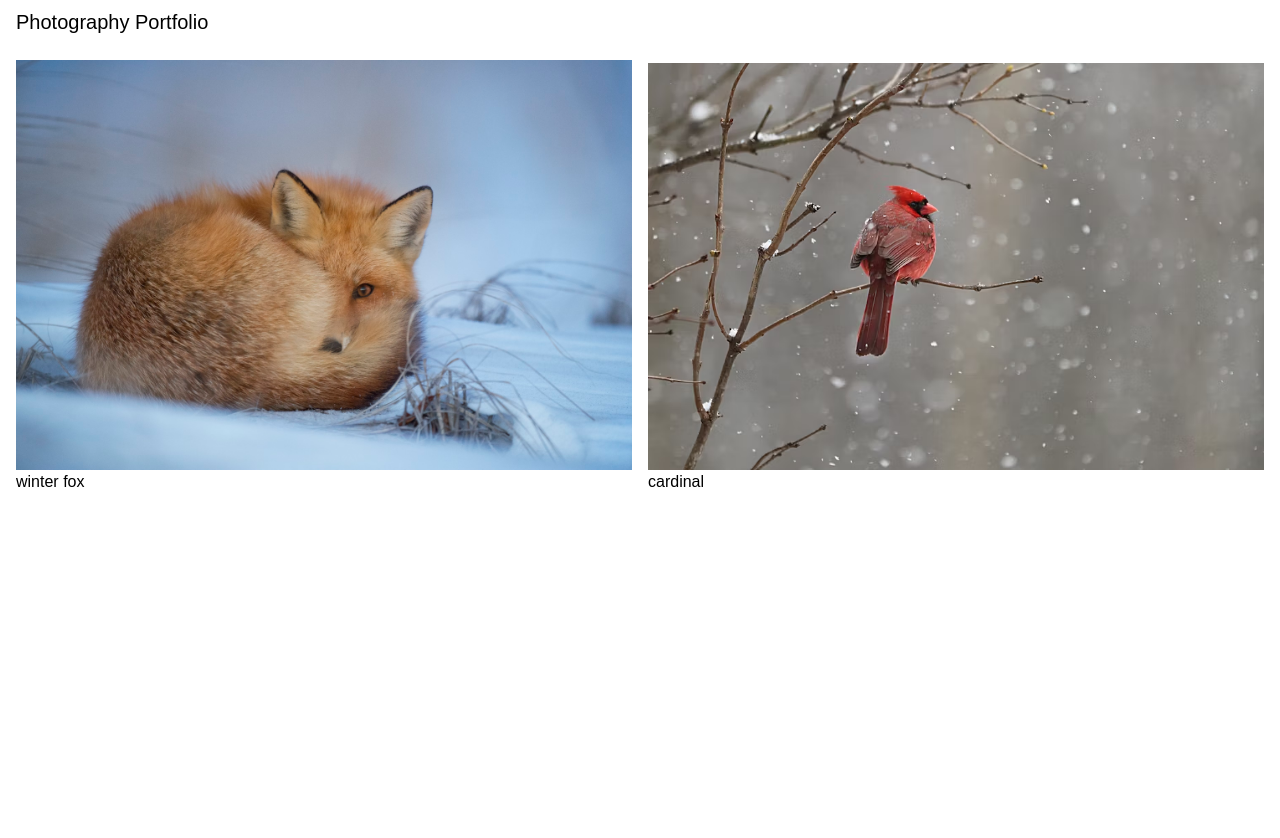
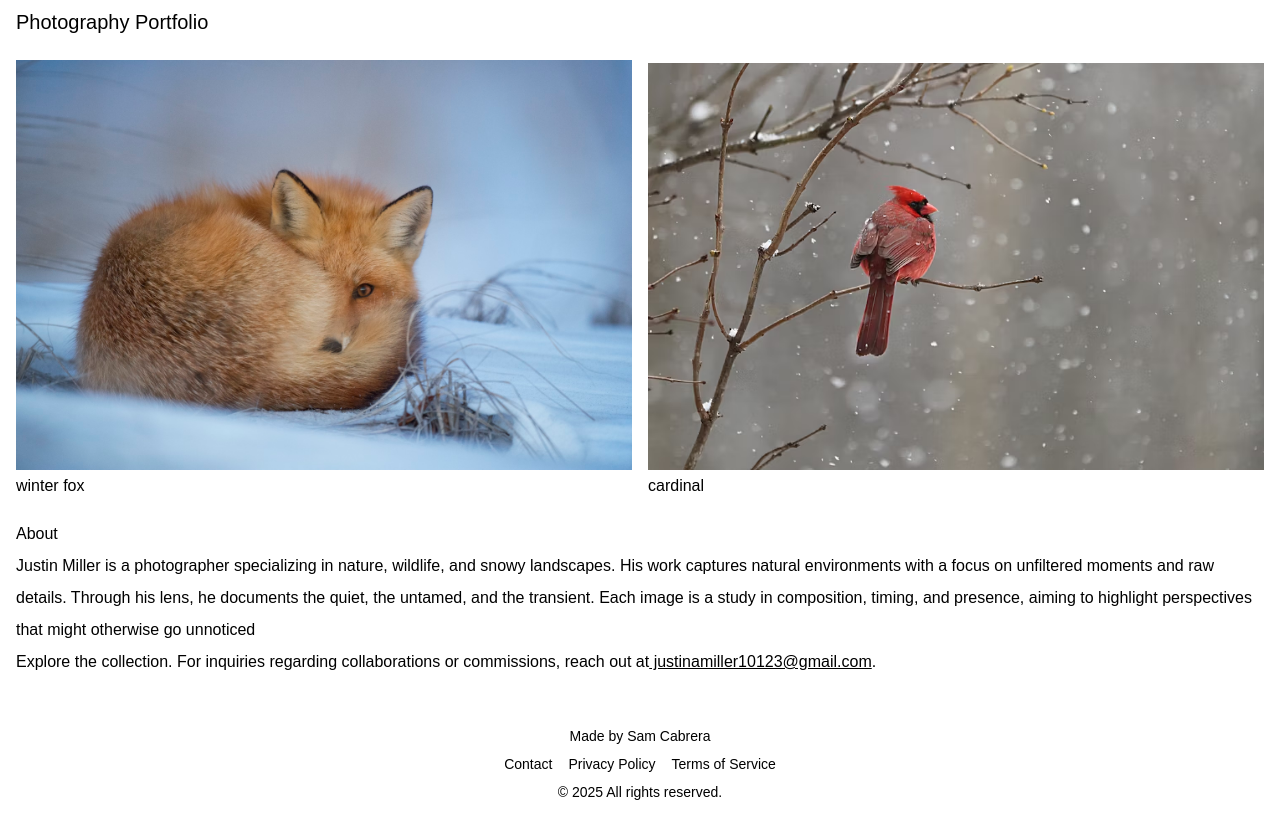
Before and after one commit to samanthacabrera/photography, a React (Vite) app: page / in a window 1280 px wide. Shown: the top 838 px of the page. Before the commit the page ends 800 px from the top, so only its background shows below. Built offline with nearby package versions, Linux system fonts and the light colour scheme.

Commit message:
add footer, add about section

```diff
--- /dev/null
+++ b/src/About.jsx
@@ -0,0 +1,17 @@
+const About = () => {
+    return (
+        <div className="mx-4">
+            <h1>About</h1>
+            <p>
+                Justin Miller is a photographer specializing in nature, wildlife, and snowy landscapes. His work captures natural environments with a focus on unfiltered moments and raw details. Through his lens, he documents the quiet, the untamed, and the transient.
+                Each image is a study in composition, timing, and presence, aiming to highlight perspectives that might otherwise go unnoticed
+            </p>
+            <p>
+                Explore the collection. For inquiries regarding collaborations or commissions, reach out at
+                <a href="mailto:justinamiller10123@gmail.com" className="underline hover:opacity-80"> justinamiller10123@gmail.com</a>.
+            </p>
+        </div>
+    )
+}
+
+export default About;
--- a/src/App.css
+++ b/src/App.css
@@ -7,4 +7,5 @@ html {
   margin: 0;
   padding: 0;
   font-family: sans-serif;
+  line-height: 200%;
 }
--- a/src/App.jsx
+++ b/src/App.jsx
@@ -1,5 +1,7 @@
 import Header from "./Header";
 import Gallery from "./Gallery";
+import About from "./About";
+import Footer from "./Footer";
 import './App.css'
 
 function App() {
@@ -7,6 +9,8 @@ function App() {
     <>
     <Header/>
     <Gallery/>
+    <About/>
+    <Footer/>
     </>
   )
 }
--- /dev/null
+++ b/src/Footer.jsx
@@ -0,0 +1,15 @@
+const Footer = () => {
+    return (
+        <footer className="w-full text-center py-12 text-sm">
+            <p className="mb-2">Made by <a href="https://github.com/samanthacabrera" className="hover:underline">Sam Cabrera</a></p>
+            <nav className="flex justify-center space-x-4">
+                <a href="mailto:your@email.com" className="hover:underline">Contact</a>
+                <a href="/privacy-policy" className="hover:underline">Privacy Policy</a>
+                <a href="/terms-of-service" className="hover:underline">Terms of Service</a>
+            </nav>
+            <p className="mt-2">&copy; {new Date().getFullYear()} All rights reserved.</p>
+        </footer>
+    );
+};
+
+export default Footer;
```
